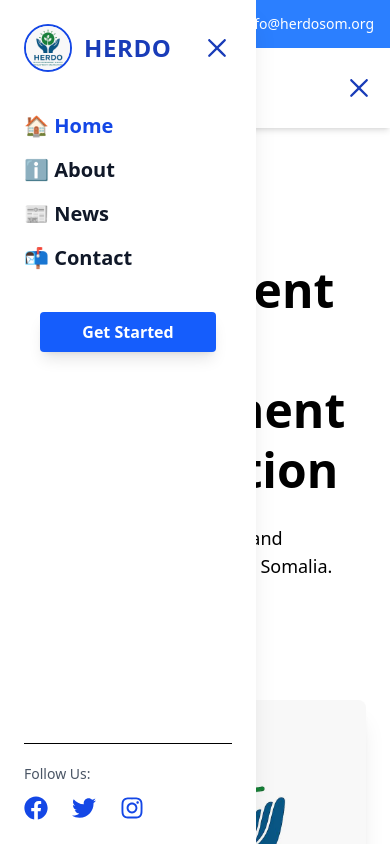
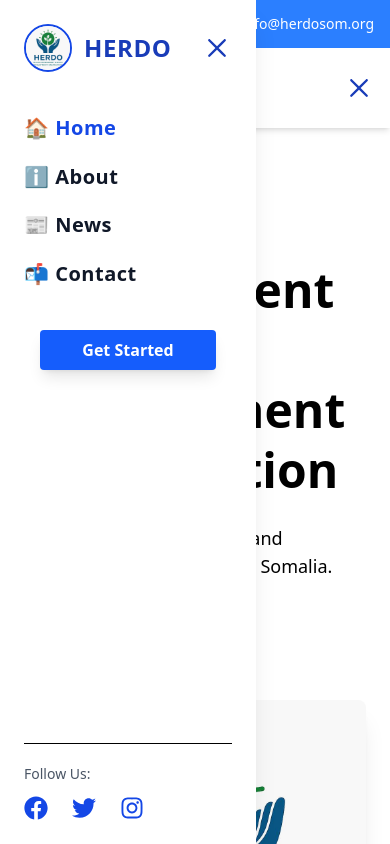
Before and after one commit to EngHassan8/herdosom.f, a React (Vite) app: page / in a window 390 px wide. Both pictures are taken after a click on the icon 359 px from the left and 88 px from the top of the page. Shown: the top 844 px of the page. Built offline with nearby package versions, Linux system fonts and the light colour scheme.

Commit message:
header Update   5

```diff
--- a/src/components/Header.jsx
+++ b/src/components/Header.jsx
@@ -137,8 +137,8 @@ export default function Header() {
                   <RxCross2 onClick={() => setIsOpen(false)} className="text-3xl text-blue-800 cursor-pointer" />
                 </div>
 
-                {/* Drawer Links */}
-                <ul className="flex flex-col space-y-4 font-semibold text-gray-900 my-10 text-xl">
+                {/* Drawer Links - Mobile Text Font Improved */}
+                <ul className="flex flex-col space-y-4 font-semibold text-gray-900 my-10 text-xl sm:text-lg tracking-wide leading-relaxed">
                   <li><NavLink to="/" onClick={() => setIsOpen(false)} className={({ isActive }) => isActive ? 'text-blue-700 font-bold' : 'hover:text-blue-600'}>🏠 Home</NavLink></li>
                   <li><NavLink to="/about" onClick={() => setIsOpen(false)} className={({ isActive }) => isActive ? 'text-blue-700 font-bold' : 'hover:text-blue-600'}>ℹ️ About</NavLink></li>
                   <li><NavLink to="/news" onClick={() => setIsOpen(false)} className={({ isActive }) => isActive ? 'text-blue-700 font-bold' : 'hover:text-blue-600'}>📰 News</NavLink></li>
```
